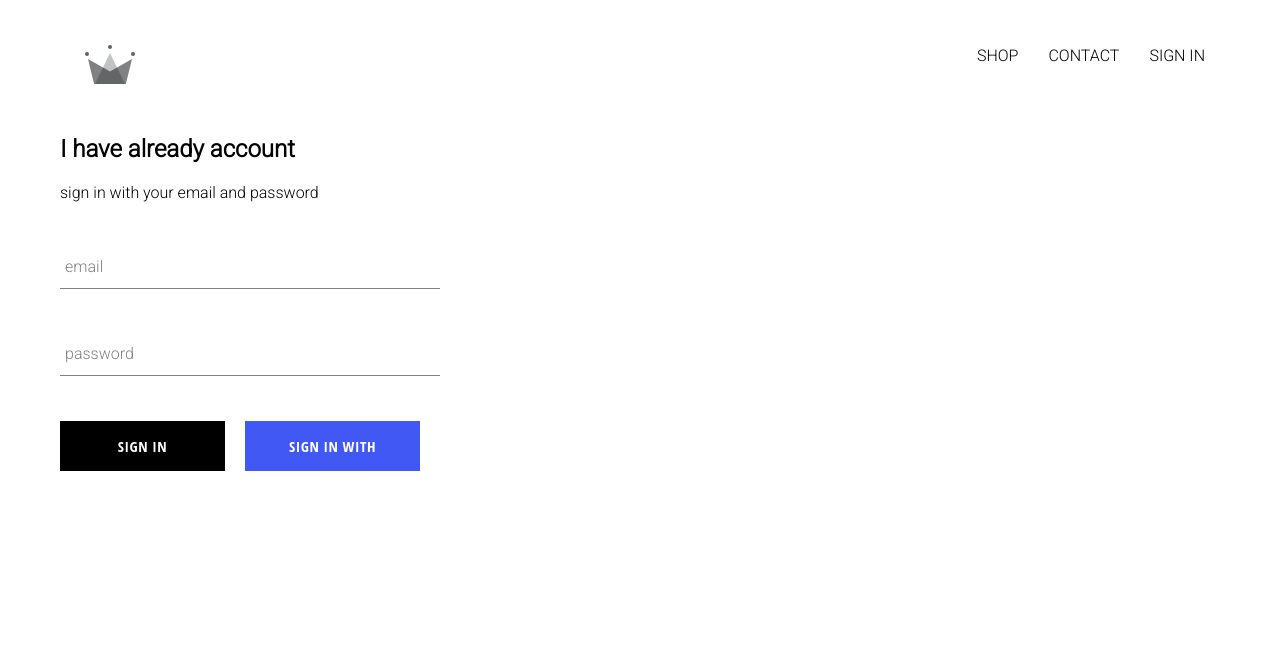
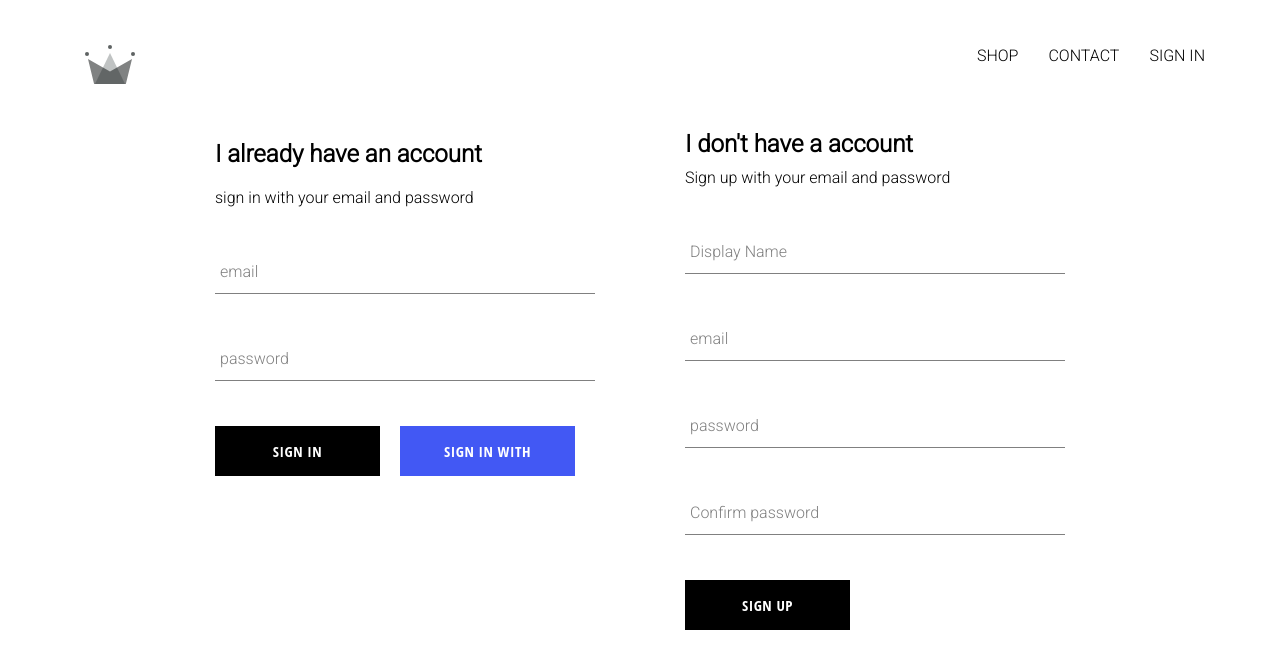
Before and after one commit to Antonio-Diaz/react-ecommerce, a React (Create React App) app: page /signin in a window 1280 px wide. Shown: the top 668 px of the page. Built offline with nearby package versions, Linux system fonts and the light colour scheme; no server answers.

Commit message:
implemented firebase utils in the app, this included to store for the authentication with email and password, google accounts

```diff
--- a/src/App.js
+++ b/src/App.js
@@ -6,7 +6,7 @@ import HomePage from './pages/homepage/homepage.component';
 import ShopPage from './pages/shop/shop.component';
 import SignInAndSignUpPage from './pages/sign-in-and-sign-up/sign-in-and-sign-up.component'
 
-import { auth } from './firebase/firebase.utils'
+import { auth, createUserProfileDocument } from './firebase/firebase.utils'
 import './App.css';
 
 
@@ -22,9 +22,23 @@ class App extends React.Component{
   unsubscribeFromAuth = () => null;
 
   componentDidMount() {
-    this.unsubscribeFromAuth = auth.onAuthStateChanged(user => {
-      this.setState({ currentUser: user });
-      console.log(user);
+    this.unsubscribeFromAuth = auth.onAuthStateChanged(async userAuth => {
+      if (userAuth) {
+        const userRef = await createUserProfileDocument(userAuth);
+
+        userRef.onSnapshot(snapShot => {
+          this.setState({
+            currentUser: {
+              id: snapShot.id,
+              ...snapShot.data()
+            }
+          });
+
+          console.log(this.state);
+        });
+      }
+
+      this.setState({ currentUser: userAuth });
     });
   }
 
--- a/src/components/sign-in/sign-in.component.jsx
+++ b/src/components/sign-in/sign-in.component.jsx
@@ -32,7 +32,7 @@ class SignIn extends React.Component {
     render(){
         return(
             <div className="sign-in">
-                <h2>I have already account</h2>
+                <h2>I already have an account</h2>
                 <span>sign in with your email and password</span>
                 <form onSubmit={this.handleSubmit}>
                     <FormInput onChange={this.handleChange}
--- a/src/components/sign-in/sign-in.styles.scss
+++ b/src/components/sign-in/sign-in.styles.scss
@@ -2,10 +2,10 @@
     width: 380px;
     display: flex;
     flex-direction: column;
+
+  .title {
+    margin: 10px 0;
   }
-
-.title {
-  margin: 10px 0;
 }
 
 .buttons {
--- /dev/null
+++ b/src/components/sign-up/sign-up.component.jsx
@@ -0,0 +1,95 @@
+import React from 'react';
+
+import FormInput from '../form-input/form-input.component';
+import CustomButton from '../custom-button/custom-button.component';
+import { auth, createUserProfileDocument } from '../../firebase/firebase.utils'
+import './sign-up.styles.scss';
+
+class SignUp extends React.Component {
+
+    constructor(){
+        super();
+
+        this.state = {
+            displayName: '',
+            email: '',
+            password: '',
+            confirmPassword: '',
+        }
+    }
+
+    handleSubmit = async event => {
+        event.preventDefault();
+
+        const { displayName, email, password, confirmPassword } = this.state;
+        if(password !== confirmPassword){
+            alert("password don't match");
+            return;
+        }
+        try {
+            const { user } = await auth.createUserWithEmailAndPassword(email, password);
+            await createUserProfileDocument(user, {displayName});
+            this.setState({
+                displayName: '',
+                email: '',
+                password: '',
+                confirmPassword: '',
+            })
+        } catch(error) {
+            console.error(error);
+        }
+    }
+
+    handleChange = event => {
+        const {name , value} = event.target;
+        this.setState({[name]: value})
+    }
+
+    render(){
+        const { displayName, email, password, confirmPassword } = this.state;
+
+        return(
+            <div className="sign-up" >
+                <h2 className="title" >I don't have a account</h2>
+                <span>Sign up with your email and password</span>
+                <form className="sign-up-form" onSubmit={this.handleSubmit} >
+                    <FormInput
+                        type="text"
+                        name="displayName"
+                        value={displayName}
+                        onChange={this.handleChange}
+                        label="Display Name"
+                        required
+                    />
+                    <FormInput
+                        type="email"
+                        name="email"
+                        value={email}
+                        onChange={this.handleChange}
+                        label="email"
+                        required
+                    />
+                   <FormInput
+                        type="password"
+                        name="password"
+                        value={password}
+                        onChange={this.handleChange}
+                        label="password"
+                        required
+                    />
+                    <FormInput
+                        type="password"
+                        name="confirmPassword"
+                        value={confirmPassword}
+                        onChange={this.handleChange}
+                        label="Confirm password"
+                        required
+                    />
+                    <CustomButton type="submit"> SIGN UP </CustomButton>
+                </form>
+            </div>
+        );
+    }
+}
+
+export default SignUp;
--- /dev/null
+++ b/src/components/sign-up/sign-up.styles.scss
@@ -0,0 +1,9 @@
+.sign-up {
+    display: flex;
+    flex-direction: column;
+    width: 380px;
+
+    .title {
+      margin: 10px 0;
+    }
+  }
--- a/src/firebase/firebase.utils.js
+++ b/src/firebase/firebase.utils.js
@@ -13,6 +13,31 @@ const config = {
   measurementId: "G-C153XW7Q32"
 };
 
+export const createUserProfileDocument = async (userAuth, additionalData) => {
+  if(!userAuth) return;
+
+  const userRef = firestore.doc(`users/${userAuth.uid}`)
+  const snapShot = await userRef.get();
+
+  if(!snapShot.exists){
+    const { displayName, email } = userAuth;
+    const createdAt = Date();
+
+    try {
+      await userRef.set({
+        displayName,
+        email,
+        createdAt,
+        ...additionalData
+      })
+    } catch(error) {
+      console.log('error creating user', error.message);
+    }
+  }
+
+  return userRef;
+}
+
 firebase.initializeApp(config);
 
 export const auth = firebase.auth();
--- a/src/pages/sign-in-and-sign-up/sign-in-and-sign-up.component.jsx
+++ b/src/pages/sign-in-and-sign-up/sign-in-and-sign-up.component.jsx
@@ -1,12 +1,14 @@
 import React from 'react';
 
 import SignIn from '../../components/sign-in/sign-in.component';
+import SignUp from '../../components/sign-up/sign-up.component';
 import './sign-in-and-sign-up.styles.scss';
 
 const SignInAndSignUpPage = () => (
 
     <div className="sign-in-and-sign-up">
         <SignIn />
+        <SignUp  />
     </div>
 )
 
--- a/src/pages/sign-in-and-sign-up/sign-in-and-sign-up.styles.scss
+++ b/src/pages/sign-in-and-sign-up/sign-in-and-sign-up.styles.scss
@@ -0,0 +1,6 @@
+.sign-in-and-sign-up{
+    width: 850px;
+    display: flex;
+    justify-content: space-between;
+    margin: 30px auto;
+}
```
